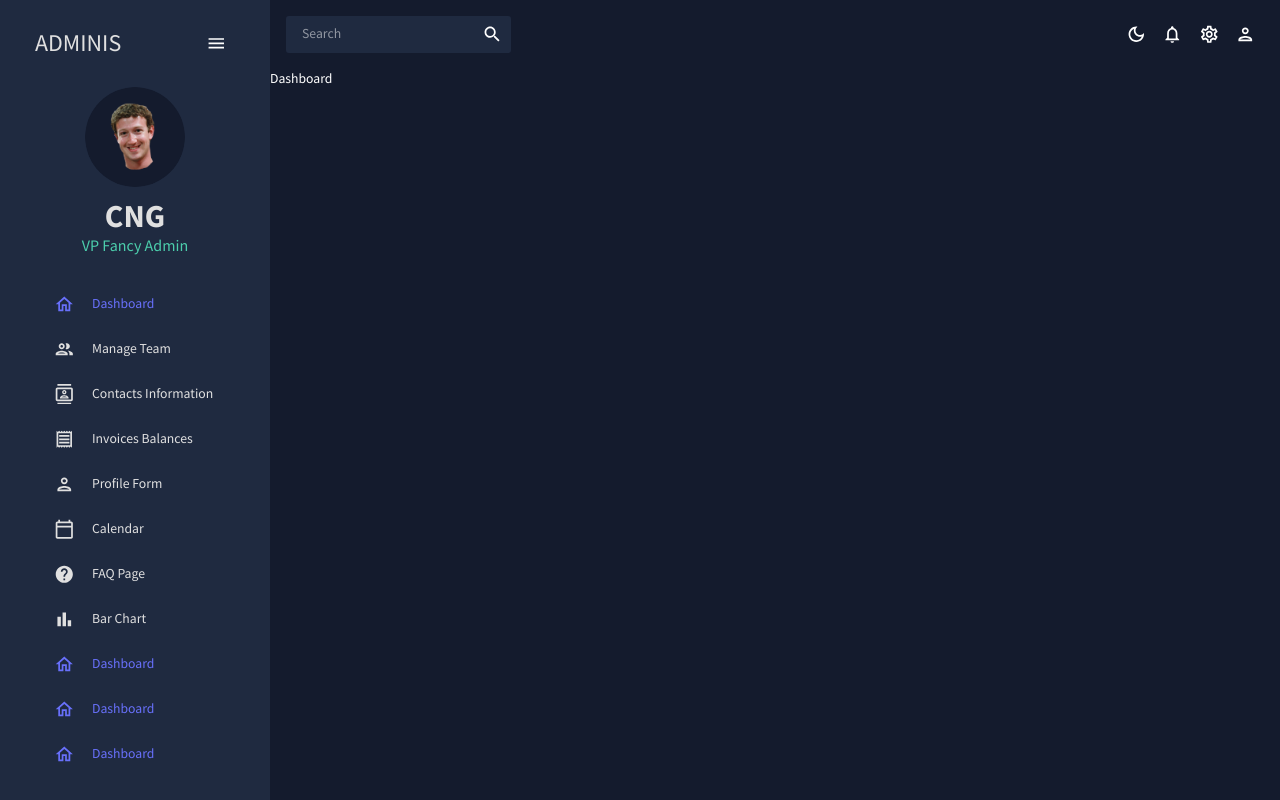
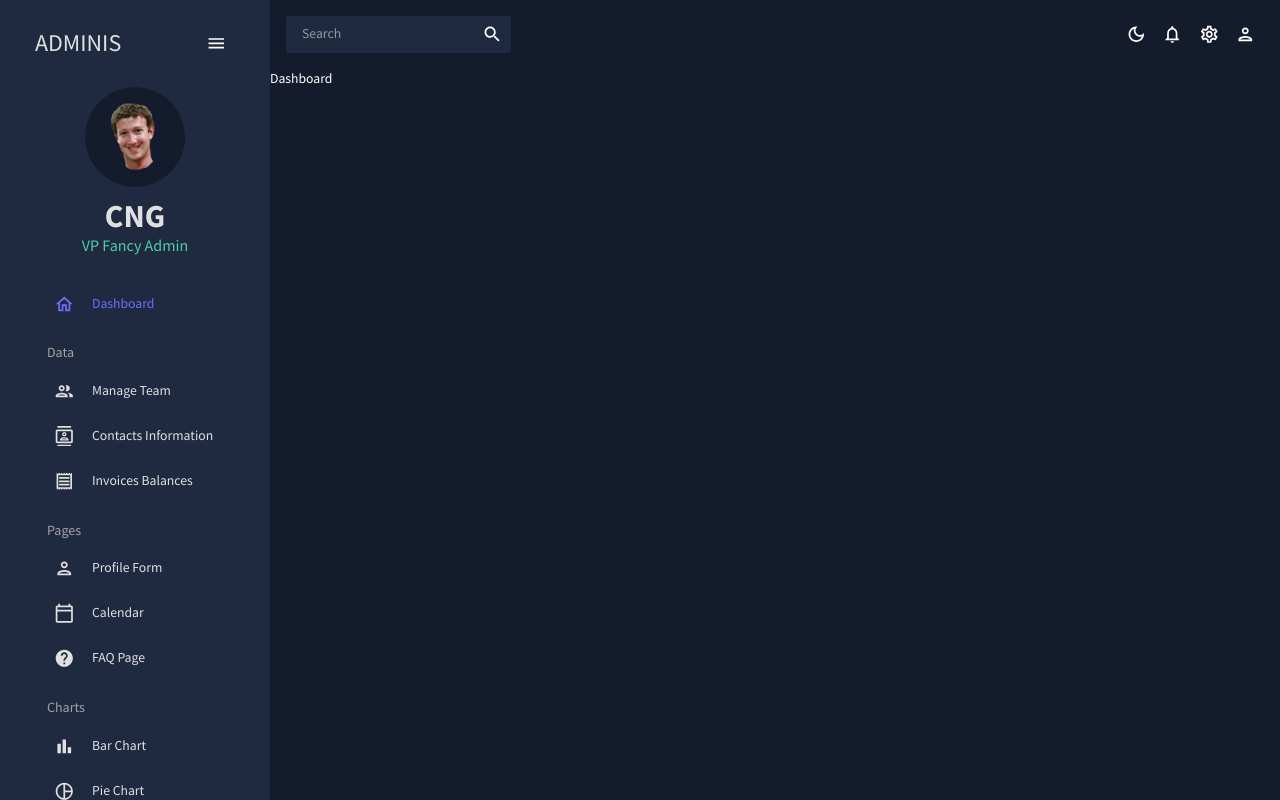
Before and after one commit to CarlosNG93/dashboard, a React (Create React App) app: page / in a window 1280 px wide. Built offline with nearby package versions, Linux system fonts and the light colour scheme.

Commit message:
feat: Sidebar items added

```diff
--- a/src/scenes/global/Sidebar.jsx
+++ b/src/scenes/global/Sidebar.jsx
@@ -138,6 +138,13 @@ const Sidebar = () => {
 							selected={selected}
 							setSelected={setSelected}
 						/>
+						<Typography
+							variant='h6'
+							color={colors.grey[300]}
+							sx={{ m: "15px 0 5px 20px" }}
+						>
+							Data
+						</Typography>
 						<Item
 							title="Manage Team"
 							to="/team"
@@ -159,6 +166,13 @@ const Sidebar = () => {
 							selected={selected}
 							setSelected={setSelected}
 						/>
+						<Typography
+							variant='h6'
+							color={colors.grey[300]}
+							sx={{ m: "15px 0 5px 20px" }}
+						>
+							Pages
+						</Typography>
 						<Item
 							title="Profile Form"
 							to="/form"
@@ -180,6 +194,13 @@ const Sidebar = () => {
 							selected={selected}
 							setSelected={setSelected}
 						/>
+						<Typography
+							variant='h6'
+							color={colors.grey[300]}
+							sx={{ m: "15px 0 5px 20px" }}
+						>
+							Charts
+						</Typography>
 						<Item
 							title="Bar Chart"
 							to="/bar"
@@ -188,23 +209,23 @@ const Sidebar = () => {
 							setSelected={setSelected}
 						/>
 						<Item
-							title="Dashboard"
-							to="/"
-							icon={<HomeOutlinedIcon />}
+							title="Pie Chart"
+							to="/pie"
+							icon={<PieChartOutlineOutlinedIcon />}
 							selected={selected}
 							setSelected={setSelected}
 						/>
 						<Item
-							title="Dashboard"
-							to="/"
-							icon={<HomeOutlinedIcon />}
+							title="Line Chart"
+							to="/line"
+							icon={<TimelineOutlinedIcon />}
 							selected={selected}
 							setSelected={setSelected}
 						/>
 						<Item
-							title="Dashboard"
-							to="/"
-							icon={<HomeOutlinedIcon />}
+							title="Geography Chart"
+							to="/geography"
+							icon={<MapOutlinedIcon />}
 							selected={selected}
 							setSelected={setSelected}
 						/>
```
